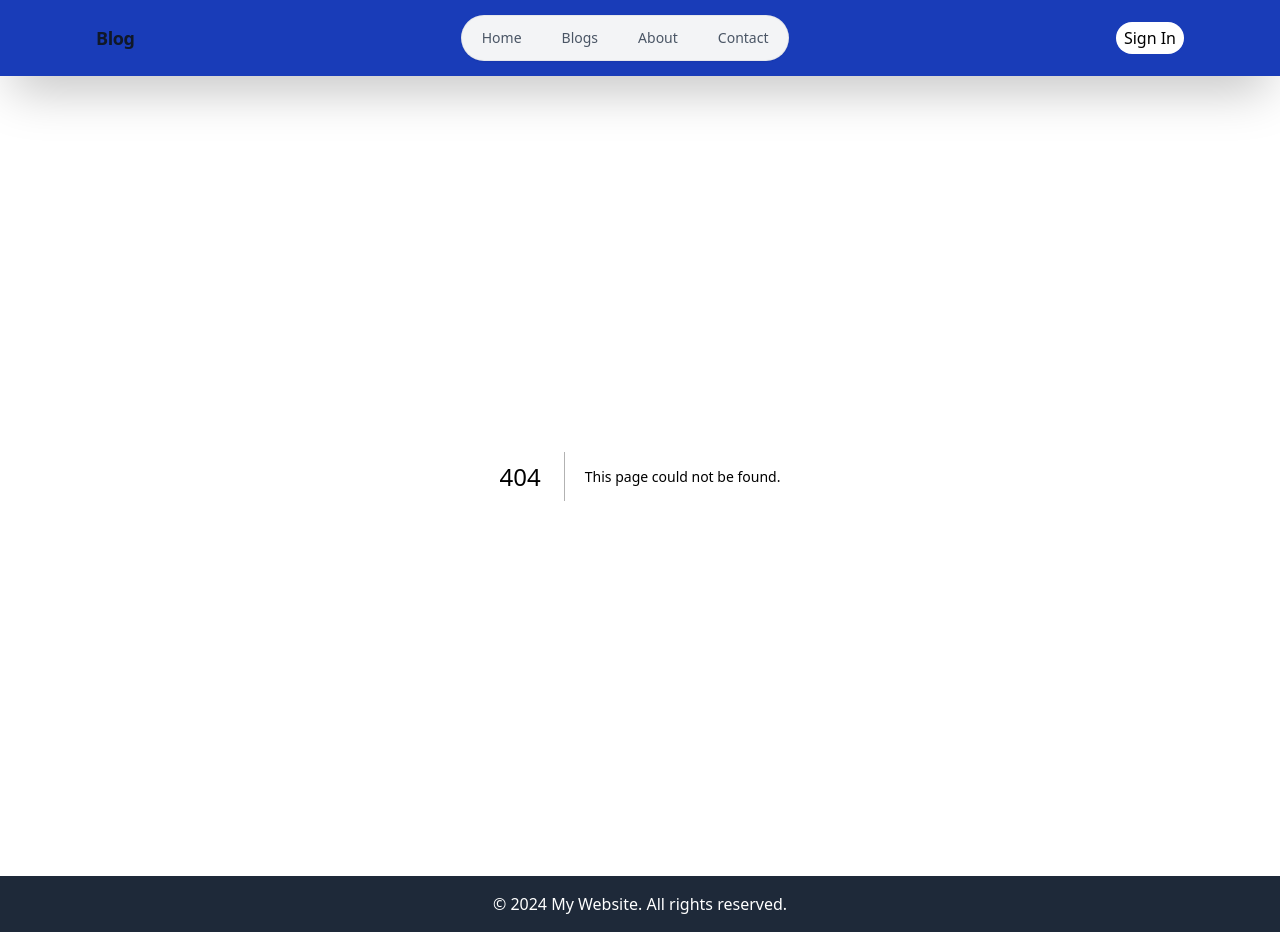
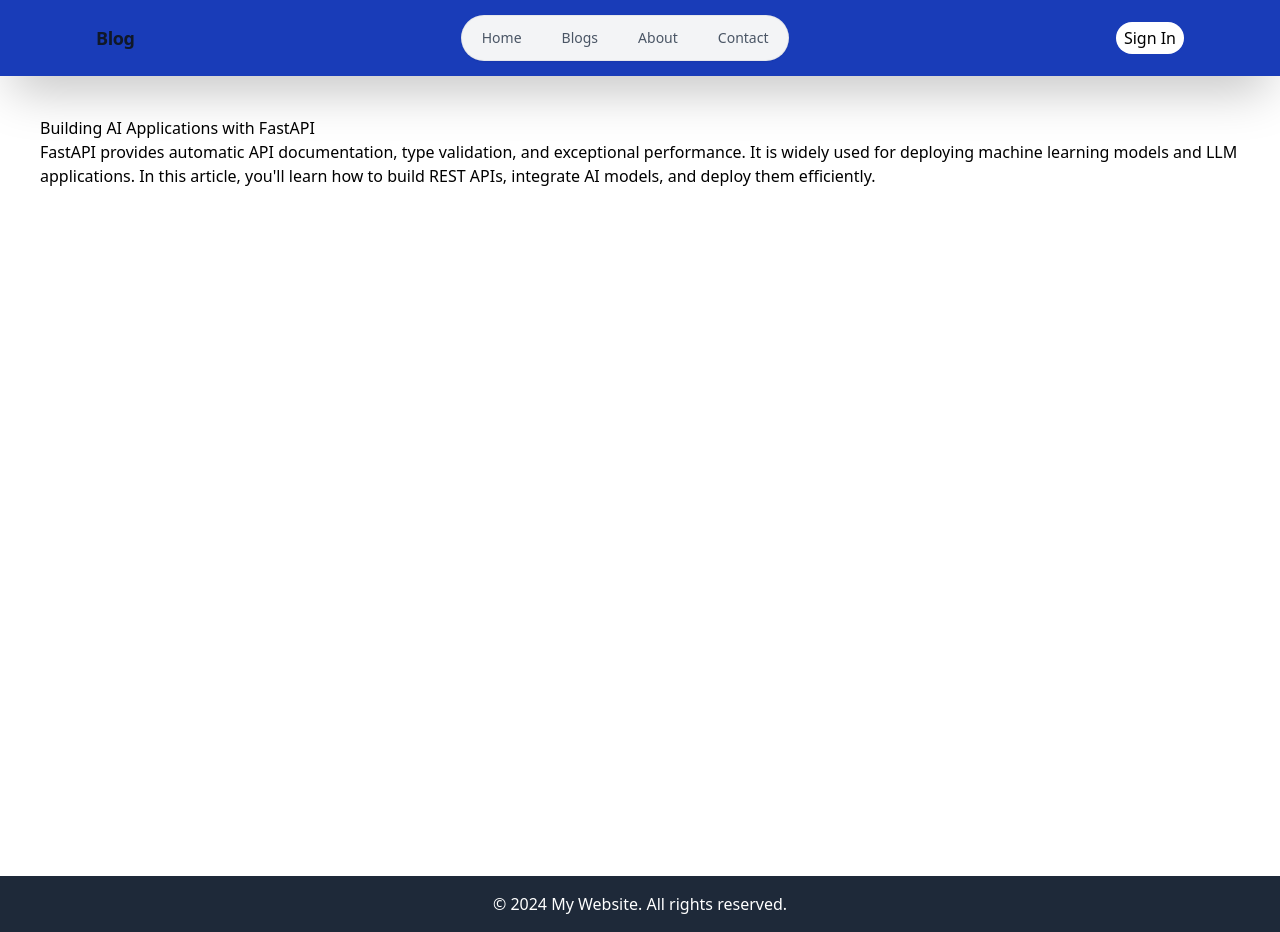
Before and after one commit to mahaamudul/Next-js, a Next.js app in the folder blog/: page /blogs/building-ai-applications-with-fastapi in a window 1280 px wide. Before the commit this address had no page. Built offline with nearby package versions, Linux system fonts and the light colour scheme.

Commit message:
Add blog detail page and update BlogCard component for routing

```diff
--- /dev/null
+++ b/blog/src/app/blogs/[slug]/page.tsx
@@ -0,0 +1,28 @@
+"use client";
+
+import { useParams } from "next/navigation";
+import { useEffect, useState } from "react";
+
+export default function Page() {
+  const { slug } = useParams();
+  const [blogs, setBlogs] = useState([]);
+
+  const { title, content } = blogs.find((blog) => blog.slug === slug) || { title: "", content: "" };
+
+  useEffect(() => {
+    async function loadBlogs() {
+      const res = await fetch("/blogs.json");
+      const data = await res.json();
+      setBlogs(data);
+    }
+
+    loadBlogs();
+  }, []);
+
+  return (
+    <div className="h-screen pt-10">
+      <h1>{title}</h1>
+      <p>{content}</p>
+    </div>
+  );
+}
--- a/blog/src/components/blog/BlogCard.tsx
+++ b/blog/src/components/blog/BlogCard.tsx
@@ -1,7 +1,8 @@
+import Link from 'next/link';
 import React from 'react';
 
 const BlogCard = ({ blog }) => {
-    const { thumbnail, tags, author, title } = blog;
+    const { thumbnail, tags, author, title, slug } = blog;
     return (
         <>
             <div className="bg-white rounded-lg shadow-md p-4">
@@ -16,7 +17,7 @@ const BlogCard = ({ blog }) => {
                 <h2 className="text-xl font-semibold mb-2">{title}</h2>
                 <p className="text-gray-600 text-sm">By {author}</p>
                 <button className="mt-4 bg-blue-500 text-white px-4 py-2 rounded hover:bg-blue-600">
-                    Read More
+                    <Link href={`/blogs/${blog.slug}`}>Read More</Link>
                 </button>
             </div>
         </>
```
